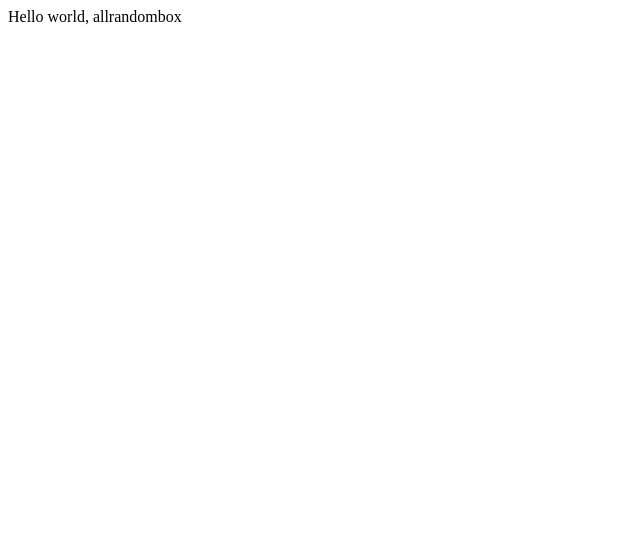
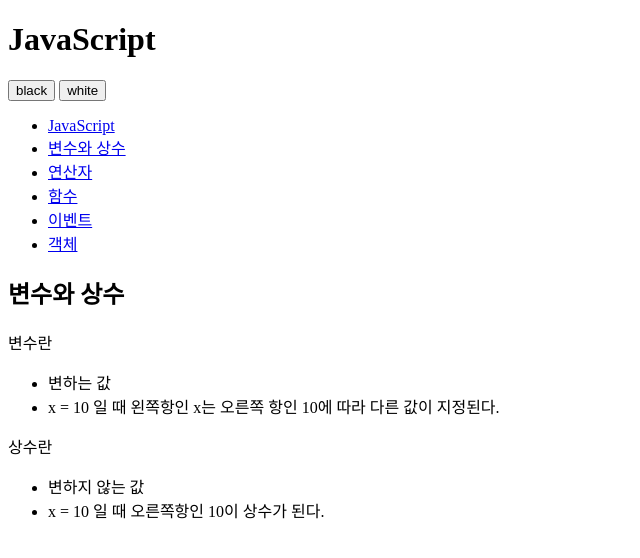
Before and after one commit to allrandombox/opentutorials-allrandombox, a plain HTML site: page index.html in a window 1280 px wide. Shown: the whole page, without its empty margins (0-640 px from the left). Drawn offline with Linux system fonts and the light colour scheme.

Commit message:
change index.html

```diff
--- a/index.html
+++ b/index.html
@@ -1,24 +1,53 @@
 <!DOCTYPE html>
-<html lang="en">
+<html>
     <head>
         <meta charset="utf-8" />
-
-        <!-- Always force latest IE rendering engine (even in intranet) & Chrome Frame
-        Remove this if you use the .htaccess -->
-        <meta http-equiv="X-UA-Compatible" content="IE=edge,chrome=1" />
-
-        <title>index</title>
-        <meta name="description" content="" />
-        <meta name="author" content="egoing" />
-
-        <meta name="viewport" content="width=device-width; initial-scale=1.0" />
-
-        <!-- Replace favicon.ico & apple-touch-icon.png in the root of your domain and delete these references -->
-        <link rel="shortcut icon" href="/favicon.ico" />
-        <link rel="apple-touch-icon" href="/apple-touch-icon.png" />
     </head>
 
-    <body>
-        Hello world, allrandombox
+    <body id="body">
+        <div>
+            <header>
+                <h1>JavaScript</h1>
+            </header>
+            <div id="toolbar">
+                <input type="button" value="black" />
+                <input type="button" value="white" />
+            </div>
+            <nav>
+                <ul>
+                    <li><a href="http://opentutorials.org/course/49/17">JavaScript</a></li>
+                    <li><a href="http://opentutorials.org/course/49/16">변수와 상수</a></li>
+                    <li><a href="http://opentutorials.org/course/49/18">연산자</a></li>
+                    <li><a href="http://opentutorials.org/course/49/19">함수</a></li>
+                    <li><a href="http://opentutorials.org/course/49/20">이벤트</a></li>
+                    <li><a href="http://opentutorials.org/course/49/21">객체</a></li>
+                </ul>
+            </nav>
+            <article>
+                <h2>변수와 상수</h2>
+                <div>
+                    <p>변수란</p>
+                    <ul>
+                        <li>
+                            변하는 값
+                        </li>
+                        <li>
+                            x = 10 일 때 왼쪽항인 x는 오른쪽 항인 10에 따라 다른 값이 지정된다.
+                        </li>
+                    </ul>
+                    <p>
+                        상수란
+                    </p>
+                    <ul>
+                        <li>
+                            변하지 않는 값
+                        </li>
+                        <li>
+                            x = 10 일 때 오른쪽항인 10이 상수가 된다.
+                        </li>
+                    </ul>
+                </div>
+            </article>
+        </div>
     </body>
 </html>
```
